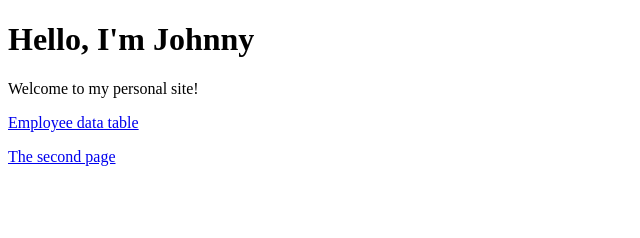
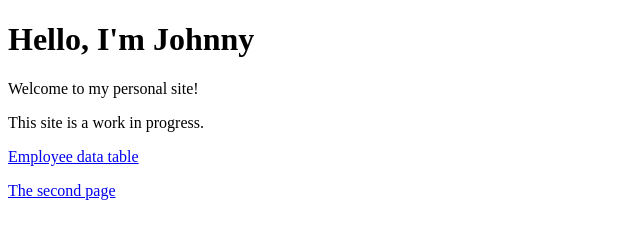
Before and after one commit to DDU4251/DDU4251.github.io, a plain HTML site: page index.html in a window 1280 px wide. Shown: the whole page, without its empty margins (0-640 px from the left). Drawn offline with Linux system fonts and the light colour scheme.

Commit message:
Add work in progress note to index.html
Co-Authored-By: Claude Sonnet 4.6 <noreply@anthropic.com>

```diff
--- a/index.html
+++ b/index.html
@@ -4,6 +4,7 @@
   <body>
     <h1>Hello, I'm Johnny</h1>
     <p>Welcome to my personal site!</p>
+    <p>This site is a work in progress.</p>
     <p><a href="main.html">Employee data table</a></p>
     <p><a href="thesecondpage.html">The second page</a></p>
   <script>
```
